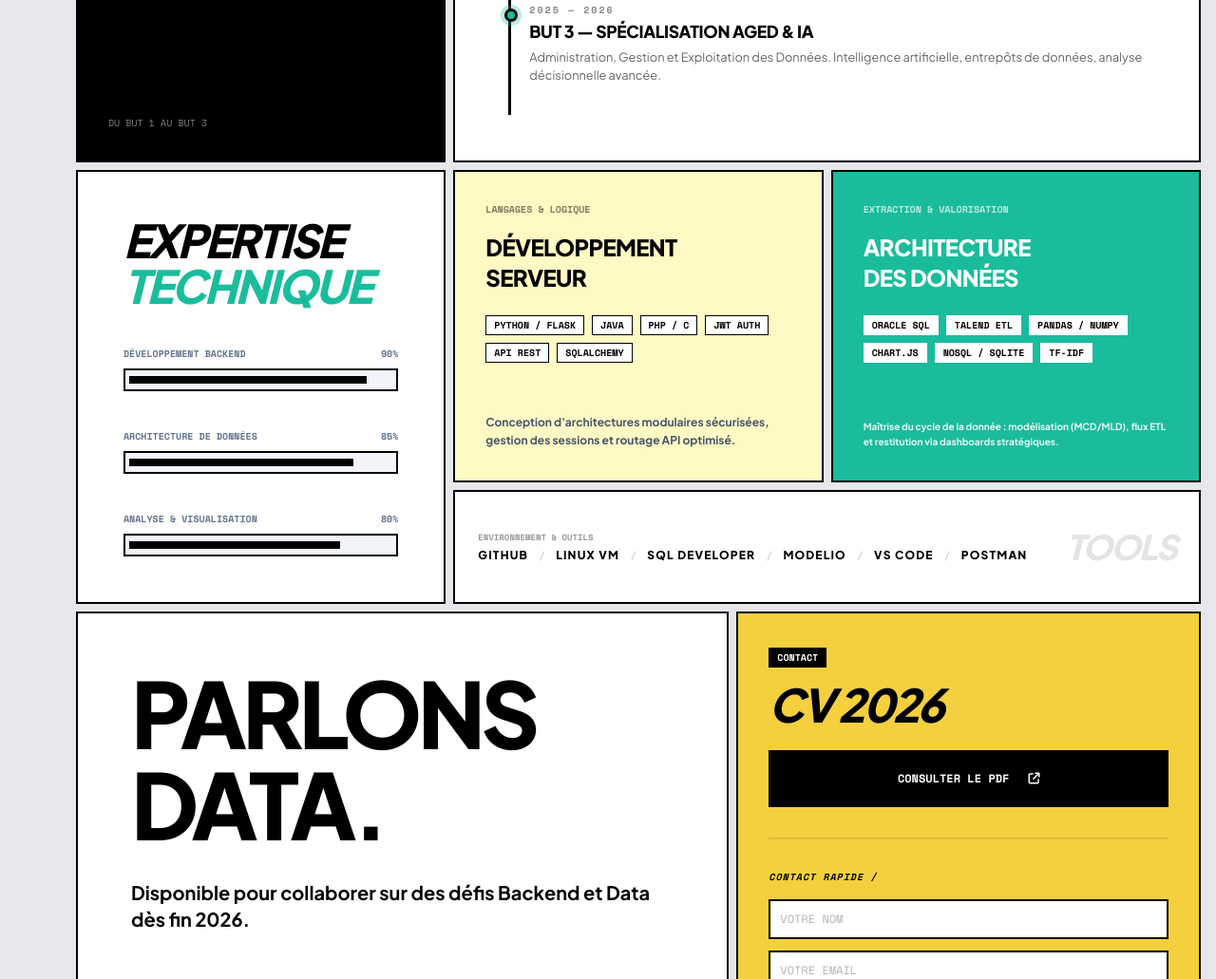
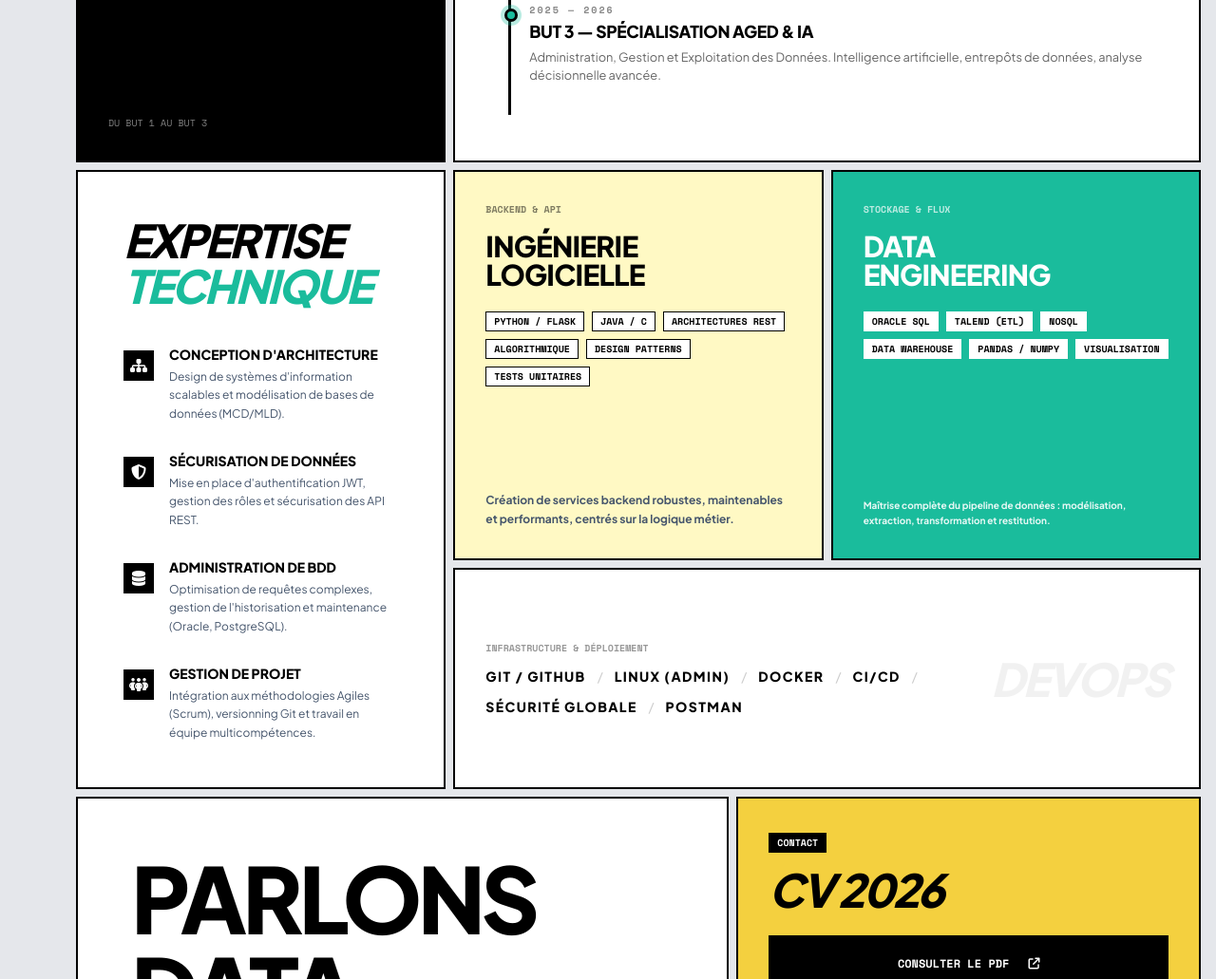
Before and after one commit to Lotfimln/portfolio-2026, a website built with Vite: page index.html in a window 1280 px wide. Shown: the part 2154-3185 px from the top of the page at 95% size. Built offline with nearby package versions, Linux system fonts and the light colour scheme.

Commit message:
Update expertise section: skills & taxonomy

```diff
--- a/index.html
+++ b/index.html
@@ -264,111 +264,113 @@
 
         <!-- SECTION 3 : EXPERTISE -->
         <section id="competences" class="grid grid-cols-12 gap-2 text-black">
-            <div class="col-span-12 lg:col-span-4 bento-tile p-12 reveal active text-black border-black">
+            <!-- Colonne de gauche : Savoir-Faire Corporate -->
+            <div class="col-span-12 lg:col-span-4 bento-tile p-10 md:p-12 reveal active text-black border-black bg-white">
                 <h2 class="text-5xl font-black italic mb-10 uppercase tracking-tighter leading-none text-black">
-                    Expertise <br> <span class="text-tata-green">technique</span></h2>
-                <div class="space-y-10">
-                    <div class="space-y-2">
-                        <div class="flex justify-between mono text-[10px] font-black uppercase text-slate-500">
-                            <span>Développement Backend</span>
-                            <span>90%</span>
+                    Expertise <br> <span class="text-tata-green">technique</span>
+                </h2>
+                <div class="space-y-8">
+                    <!-- Compétence 1 -->
+                    <div class="flex items-start gap-4">
+                        <div class="mt-1 bg-black text-white min-w-[32px] w-8 h-8 flex items-center justify-center border-2 border-black">
+                            <i class="fa-solid fa-sitemap"></i>
                         </div>
-                        <div class="h-6 bg-slate-100 border-2 border-black flex items-center px-1">
-                            <div class="h-2 bg-black w-[90%]"></div>
+                        <div>
+                            <h4 class="font-black uppercase text-sm leading-tight">Conception d'Architecture</h4>
+                            <p class="text-xs text-slate-600 mt-1 font-medium leading-relaxed">Design de systèmes d'information scalables et modélisation de bases de données (MCD/MLD).</p>
                         </div>
                     </div>
-                    <div class="space-y-2">
-                        <div class="flex justify-between mono text-[10px] font-black uppercase text-slate-500">
-                            <span>Architecture de Données</span>
-                            <span>85%</span>
+                    <!-- Compétence 2 -->
+                    <div class="flex items-start gap-4">
+                        <div class="mt-1 bg-black text-white min-w-[32px] w-8 h-8 flex items-center justify-center border-2 border-black">
+                            <i class="fa-solid fa-shield-halved"></i>
                         </div>
-                        <div class="h-6 bg-slate-100 border-2 border-black flex items-center px-1">
-                            <div class="h-2 bg-black w-[85%]"></div>
+                        <div>
+                            <h4 class="font-black uppercase text-sm leading-tight">Sécurisation de Données</h4>
+                            <p class="text-xs text-slate-600 mt-1 font-medium leading-relaxed">Mise en place d'authentification JWT, gestion des rôles et sécurisation des API REST.</p>
                         </div>
                     </div>
-                    <div class="space-y-2">
-                        <div class="flex justify-between mono text-[10px] font-black uppercase text-slate-500">
-                            <span>Analyse & Visualisation</span>
-                            <span>80%</span>
+                    <!-- Compétence 3 -->
+                    <div class="flex items-start gap-4">
+                        <div class="mt-1 bg-black text-white min-w-[32px] w-8 h-8 flex items-center justify-center border-2 border-black">
+                            <i class="fa-solid fa-database"></i>
                         </div>
-                        <div class="h-6 bg-slate-100 border-2 border-black flex items-center px-1">
-                            <div class="h-2 bg-black w-[80%]"></div>
+                        <div>
+                            <h4 class="font-black uppercase text-sm leading-tight">Administration de BDD</h4>
+                            <p class="text-xs text-slate-600 mt-1 font-medium leading-relaxed">Optimisation de requêtes complexes, gestion de l'historisation et maintenance (Oracle, PostgreSQL).</p>
+                        </div>
+                    </div>
+                    <!-- Compétence 4 -->
+                    <div class="flex items-start gap-4">
+                        <div class="mt-1 bg-black text-white min-w-[32px] w-8 h-8 flex items-center justify-center border-2 border-black">
+                            <i class="fa-solid fa-people-group"></i>
+                        </div>
+                        <div>
+                            <h4 class="font-black uppercase text-sm leading-tight">Gestion de Projet</h4>
+                            <p class="text-xs text-slate-600 mt-1 font-medium leading-relaxed">Intégration aux méthodologies Agiles (Scrum), versionning Git et travail en équipe multicompétences.</p>
                         </div>
                     </div>
                 </div>
             </div>
 
             <div class="col-span-12 lg:col-span-8 grid grid-cols-1 md:grid-cols-2 gap-2 text-black">
-                <!-- Stack Backend (Ancre exp-backend) -->
+                <!-- Stack Logiciel -->
                 <div id="exp-backend" class="bento-tile bg-tata-tan p-8 reveal active border-black scroll-mt-24">
                     <div class="h-full flex flex-col justify-between">
                         <div>
-                            <span
-                                class="mono text-[10px] font-black uppercase mb-4 block opacity-50 text-black">Langages
-                                & Logique</span>
-                            <h4 class="text-2xl font-black uppercase mb-6 tracking-tight text-black">Développement <br>
-                                Serveur</h4>
+                            <span class="mono text-[10px] font-black uppercase mb-4 block opacity-50 text-black">Backend & API</span>
+                            <h4 class="text-3xl font-black uppercase mb-6 tracking-tight text-black leading-none">Ingénierie <br> Logicielle</h4>
                             <div class="flex flex-wrap gap-2 text-black">
                                 <span class="tag-pill border-black bg-white">Python / Flask</span>
-                                <span class="tag-pill border-black bg-white">Java</span>
-                                <span class="tag-pill border-black bg-white">PHP / C</span>
-                                <span class="tag-pill border-black bg-white">JWT Auth</span>
-                                <span class="tag-pill border-black bg-white">API REST</span>
-                                <span class="tag-pill border-black bg-white">SQLAlchemy</span>
+                                <span class="tag-pill border-black bg-white">Java / C</span>
+                                <span class="tag-pill border-black bg-white">Architectures REST</span>
+                                <span class="tag-pill border-black bg-white">Algorithmique</span>
+                                <span class="tag-pill border-black bg-white">Design Patterns</span>
+                                <span class="tag-pill border-black bg-white">Tests Unitaires</span>
                             </div>
                         </div>
-                        <p class="text-xs font-bold leading-relaxed text-slate-600 mt-6 text-black">Conception
-                            d'architectures modulaires sécurisées, gestion des sessions et routage API optimisé.</p>
+                        <p class="text-xs font-bold leading-relaxed text-slate-600 mt-6 text-black">Création de services backend robustes, maintenables et performants, centrés sur la logique métier.</p>
                     </div>
                 </div>
 
-                <!-- Stack Data (Ancre exp-data et exp-viz) -->
-                <div id="exp-data"
-                    class="bento-tile bg-tata-green p-8 reveal active border-black text-white scroll-mt-24">
+                <!-- Stack Data -->
+                <div id="exp-data" class="bento-tile bg-tata-green p-8 reveal active border-black text-white scroll-mt-24">
                     <div id="exp-viz" class="h-full flex flex-col justify-between text-white scroll-mt-24">
                         <div>
-                            <span
-                                class="mono text-[10px] font-black uppercase mb-4 block opacity-70 text-white">Extraction
-                                & Valorisation</span>
-                            <h4 class="text-2xl font-black uppercase mb-6 tracking-tight text-white">Architecture <br>
-                                des Données</h4>
+                            <span class="mono text-[10px] font-black uppercase mb-4 block opacity-70 text-white">Stockage & Flux</span>
+                            <h4 class="text-3xl font-black uppercase mb-6 tracking-tight text-white leading-none">Data <br> Engineering</h4>
                             <div class="flex flex-wrap gap-2">
                                 <span class="tag-pill border-white bg-white text-black">Oracle SQL</span>
-                                <span class="tag-pill border-white bg-white text-black">Talend ETL</span>
+                                <span class="tag-pill border-white bg-white text-black">Talend (ETL)</span>
+                                <span class="tag-pill border-white bg-white text-black">NoSQL</span>
+                                <span class="tag-pill border-white bg-white text-black">Data Warehouse</span>
                                 <span class="tag-pill border-white bg-white text-black">Pandas / Numpy</span>
-                                <span class="tag-pill border-white bg-white text-black">Chart.js</span>
-                                <span class="tag-pill border-white bg-white text-black">NoSQL / SQLite</span>
-                                <span class="tag-pill border-white bg-white text-black">TF-IDF</span>
+                                <span class="tag-pill border-white bg-white text-black">Visualisation</span>
                             </div>
                         </div>
-                        <p class="text-[10px] font-bold leading-relaxed opacity-90 mt-6 text-white">Maîtrise du cycle de
-                            la donnée : modélisation (MCD/MLD), flux ETL et restitution via dashboards stratégiques.</p>
+                        <p class="text-[10px] font-bold leading-relaxed opacity-90 mt-6 text-white">Maîtrise complète du pipeline de données : modélisation, extraction, transformation et restitution.</p>
                     </div>
                 </div>
 
-                <!-- Outils & Environnement -->
-                <div
-                    class="col-span-1 md:col-span-2 bento-tile bg-white p-6 reveal active border-black flex flex-row items-center justify-between text-black">
+                <!-- Outils & Infrastructure -->
+                <div class="col-span-1 md:col-span-2 bento-tile bg-white p-6 md:p-8 reveal active border-black flex flex-row items-center justify-between text-black">
                     <div>
-                        <span class="mono text-[9px] font-black uppercase opacity-40 block mb-1">Environnement &
-                            Outils</span>
-                        <div class="flex flex-wrap gap-3">
-                            <span class="text-xs font-black uppercase tracking-widest text-black">GitHub</span>
-                            <span class="text-xs opacity-20">/</span>
-                            <span class="text-xs font-black uppercase tracking-widest text-black">Linux VM</span>
-                            <span class="text-xs opacity-20">/</span>
-                            <span class="text-xs font-black uppercase tracking-widest text-black">SQL Developer</span>
-                            <span class="text-xs opacity-20">/</span>
-                            <span class="text-xs font-black uppercase tracking-widest text-black">Modelio</span>
-                            <span class="text-xs opacity-20">/</span>
-                            <span class="text-xs font-black uppercase tracking-widest text-black">VS Code</span>
-                            <span class="text-xs opacity-20">/</span>
-                            <span class="text-xs font-black uppercase tracking-widest text-black">Postman</span>
+                        <span class="mono text-[10px] font-black uppercase opacity-40 block mb-3 text-black">Infrastructure & Déploiement</span>
+                        <div class="flex flex-wrap gap-3 items-center">
+                            <span class="text-sm font-black uppercase tracking-widest text-black">Git / GitHub</span>
+                            <span class="text-sm opacity-20">/</span>
+                            <span class="text-sm font-black uppercase tracking-widest text-black">Linux (Admin)</span>
+                            <span class="text-sm opacity-20">/</span>
+                            <span class="text-sm font-black uppercase tracking-widest text-black">Docker</span>
+                            <span class="text-sm opacity-20">/</span>
+                            <span class="text-sm font-black uppercase tracking-widest text-black">CI/CD</span>
+                            <span class="text-sm opacity-20">/</span>
+                            <span class="text-sm font-black uppercase tracking-widest text-black">Sécurité Globale</span>
+                            <span class="text-sm opacity-20">/</span>
+                            <span class="text-sm font-black uppercase tracking-widest text-black">Postman</span>
                         </div>
                     </div>
-                    <div
-                        class="text-4xl font-black italic opacity-10 hidden md:block uppercase tracking-tighter text-black">
-                        Tools</div>
+                    <div class="text-5xl font-black italic opacity-5 hidden md:block uppercase tracking-tighter text-black">DevOps</div>
                 </div>
             </div>
         </section>
```
